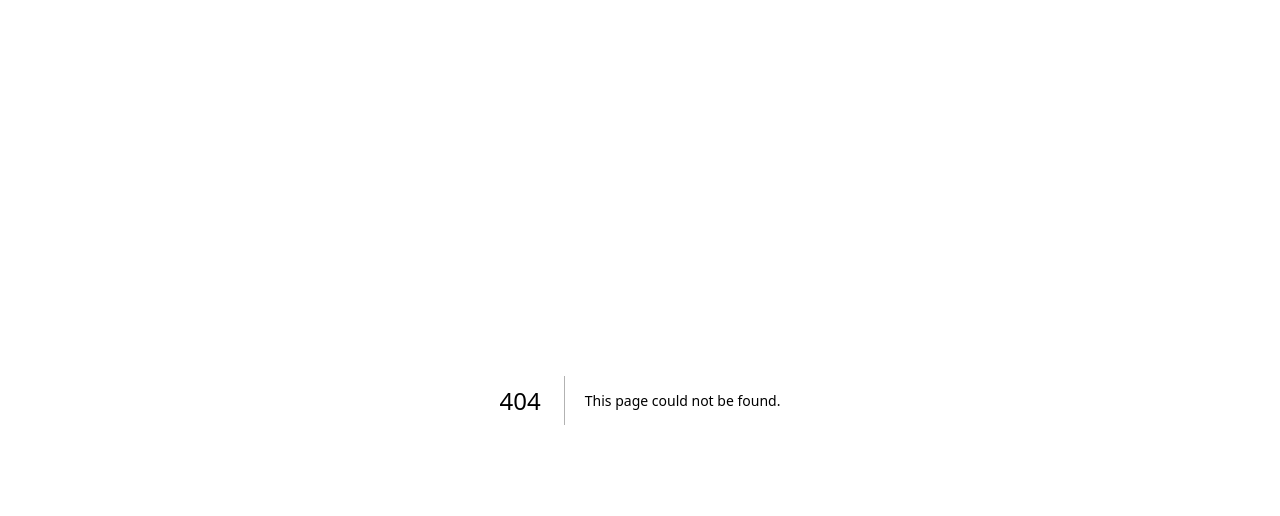
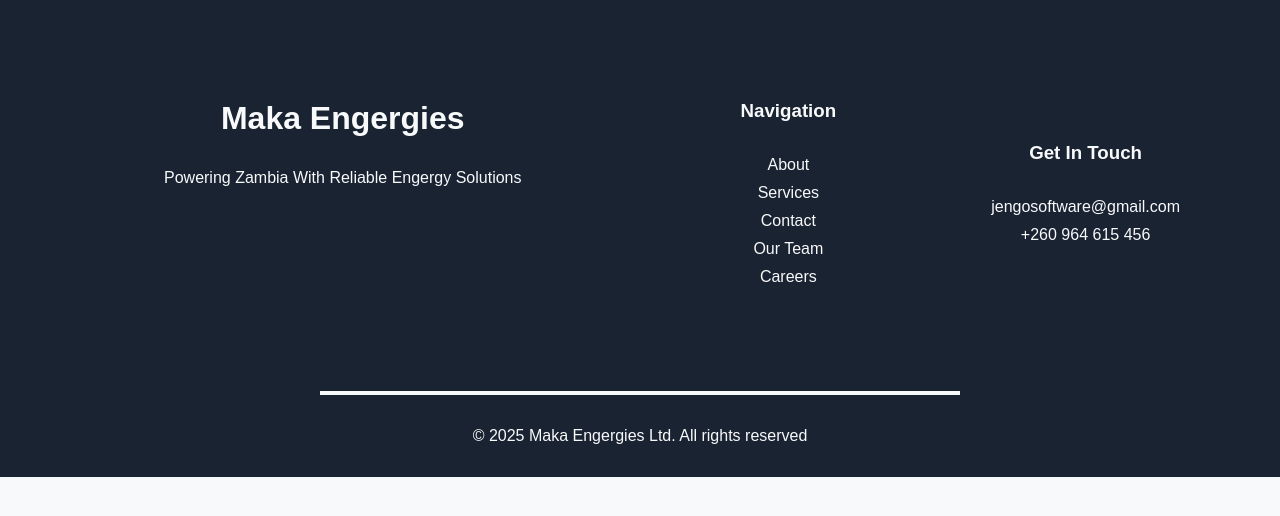
Before and after one commit to nkowanitemwani/makaenergiesdotcom, a Next.js app: page /components/footer in a window 1280 px wide. Before the commit this address had no page. Shown: the top 516 px of the page. Built offline with nearby package versions, Linux system fonts and the light colour scheme.

Commit message:
minor font changes , add footer

```diff
--- /dev/null
+++ b/src/app/components/footer/footer.module.css
@@ -0,0 +1,47 @@
+.footerInfo{
+ display: flex;
+ gap: 2rem;
+ padding: 100px;
+ justify-content: space-between;
+ gap: 100px;
+
+}
+
+.footerInfoLeft{
+  display: flex;
+  flex-direction: column;
+  align-items: center;
+  justify-content: center;
+  text-align: center;
+
+}
+
+.footerInfoLeftText{
+  flex: 1;
+}
+
+.footerInfoLeftText p {
+ font-size: 1rem;
+}
+
+.footerInfoCenter{
+  display: flex;
+  flex-direction: column;
+  gap: 1.5rem;
+  align-items: center;
+  justify-content: center;
+  text-align: center;
+}
+
+.footerInfoRight{
+  display: flex;
+  flex-direction: column;
+  gap: 1.5rem;
+  align-items: center;
+  justify-content: center;
+  text-align: center;
+}
+
+.footerText{
+    font-size: 1rem;
+}
--- /dev/null
+++ b/src/app/components/footer/page.js
@@ -0,0 +1,38 @@
+import React from "react";
+import styles from "./footer.module.css";
+
+export default function Footer(){
+  return(
+      <footer>
+        <div className={styles.footerInfo}>
+          <div className={styles.footerInfoLeft}>
+           <div className={styles.footerInfoImage}>
+            </div>
+            <div className={styles.footerInfoLeftText}>
+             <h1>Maka Engergies</h1>
+             <p>Powering Zambia With Reliable Engergy Solutions</p>
+            </div>
+           </div>
+          <div className={styles.footerInfoCenter}>
+            <h3>Navigation</h3>
+            <ul>
+              <li><a href="#">About</a></li>
+              <li><a href="#">Services</a></li>
+              <li><a href="#">Contact</a></li>
+              <li><a href="#">Our Team</a></li>
+              <li><a href="#">Careers</a></li>
+            </ul>
+           </div>
+          <div className={styles.footerInfoRight}>
+            <h3>Get In Touch</h3>
+            <ul>
+              <li>jengosoftware@gmail.com</li>
+              <li>+260 964 615 456</li>
+            </ul>
+          </div>
+        </div>
+        <hr></hr>
+        <p className={styles.footerText}>© 2025 Maka Engergies Ltd. All rights reserved</p>
+      </footer>
+  );
+}
--- a/src/app/components/navbar/page.js
+++ b/src/app/components/navbar/page.js
@@ -11,11 +11,11 @@ export default function HomeNav (){
               <Link href="#" className={styles.navbarLinksTitle}>Maka Engergies</Link>
             </div>
             <div className={styles.navbarLinks}>
-                <Link href="./">Home</Link>
                 <Link href="#">About</Link>
                 <Link href="#">Services</Link>
                 <Link href="#">Contact</Link>
-                <Link href="#">Contact</Link>
+                <Link href="#">Our Team</Link>
+                <Link href="#">Careers</Link>
             </div>
             <div className={styles.themeSwitch}></div>
             <div className={styles.navRight}>
--- a/src/app/globals.css
+++ b/src/app/globals.css
@@ -35,6 +35,45 @@ a {
   text-decoration: none;
 }
 
+ul{
+  list-style: none;
+  margin-top: 5px;
+}
+
+li{
+  padding: 5px 0;
+}
+
+h1 {
+  font-weight: 900;
+  font-size: 2rem;
+}
+
+p {
+  font-weight: 500;
+  font-size: 1.5rem;
+}
+
+footer {
+  height: auto;
+  width: 100%;
+  display: flex;
+  flex-direction: column;
+  background: var(--foreground);
+  color: var(--background);
+}
+
+footer p {
+  padding: 2rem 4rem;
+  text-align: center;
+}
+
+hr{
+  width: 50%;
+  margin: 0 auto;
+  border: 2px solid var(--background);
+}
+
 /* @media (prefers-color-scheme: dark) {
   html {
     color-scheme: dark;
```
Also changed, not shown: src/app/components/getintouch/page.js (+9 -4 lines), src/app/components/infocard/infocard.module.css (+10 -10 lines), src/app/page.js (+4 -3 lines), src/app/page.module.css (+2 -6 lines).
